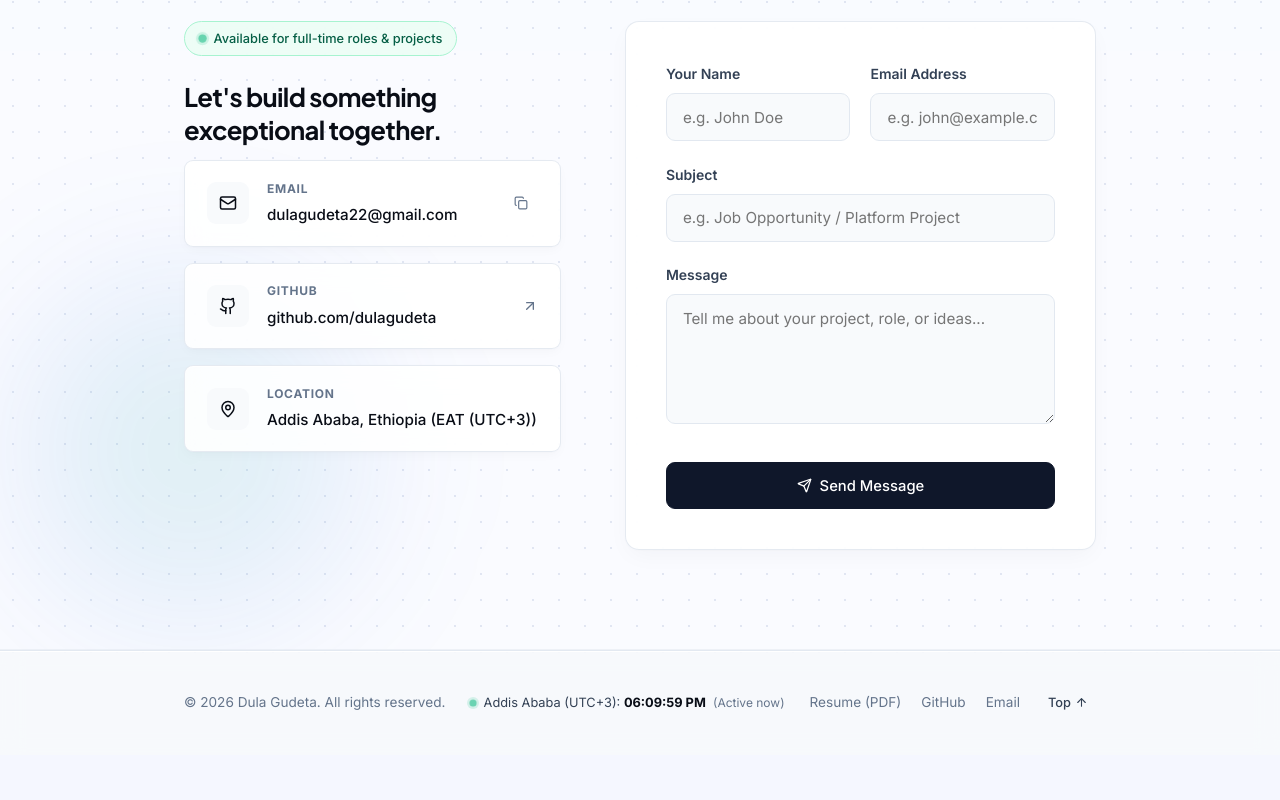
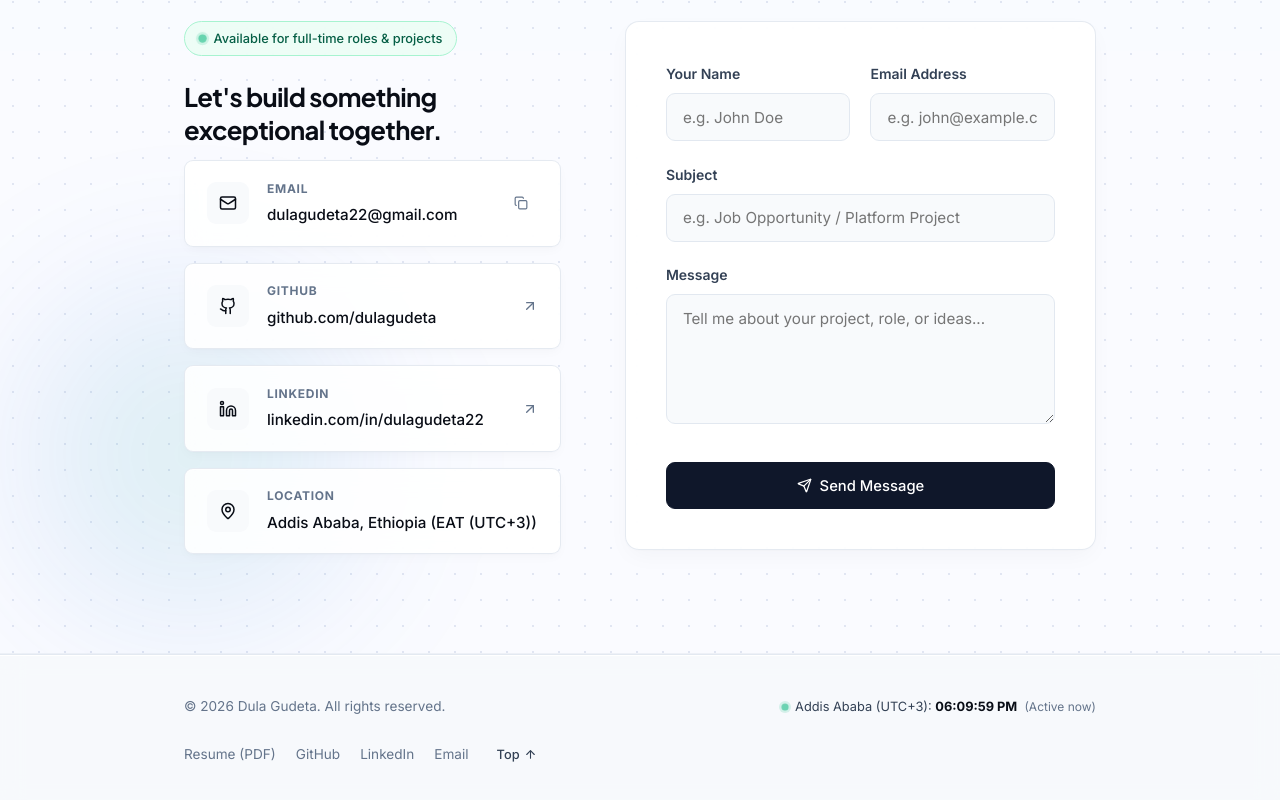
Before and after one commit to dulagudeta/portifolio, a React (Vite) app: page / in a window 1280 px wide. Shown: the part 5601-6401 px from the top of the page. Before the commit the page ends 6356 px from the top, so only its background shows below. Built offline with nearby package versions, Linux system fonts and the light colour scheme; no server answers.

Commit message:
feat: add contact section with Web3Forms integration and supporting UI components

```diff
--- a/src/components/Contact.jsx
+++ b/src/components/Contact.jsx
@@ -1,6 +1,6 @@
 import React, { useState } from 'react';
 import { Mail, MapPin, Copy, Check, Send, ArrowUpRight, AlertCircle } from 'lucide-react';
-import { GithubIcon } from './Icons';
+import { GithubIcon, LinkedinIcon } from './Icons';
 import { personalInfo } from '../data/portfolioData';
 
 // Web3Forms API key loaded securely from .env (VITE_WEB3FORMS_ACCESS_KEY)
@@ -137,6 +137,25 @@
                 <ArrowUpRight size={16} className="modern-card-arrow" />
               </a>
 
+              {/* LinkedIn Card */}
+              <a
+                href={personalInfo.contacts.linkedin}
+                target="_blank"
+                rel="noopener noreferrer"
+                className="modern-contact-card modern-contact-card-interactive"
+              >
+                <div className="modern-card-icon">
+                  <LinkedinIcon size={18} />
+                </div>
+                <div className="modern-card-body">
+                  <span className="modern-card-label">LinkedIn</span>
+                  <span className="modern-card-link">
+                    linkedin.com/in/dulagudeta22
+                  </span>
+                </div>
+                <ArrowUpRight size={16} className="modern-card-arrow" />
+              </a>
+
               {/* Location Card */}
               <div className="modern-contact-card">
                 <div className="modern-card-icon">
--- a/src/components/Footer.jsx
+++ b/src/components/Footer.jsx
@@ -62,6 +62,9 @@
           <a href={personalInfo.contacts.github} target="_blank" rel="noopener noreferrer">
             GitHub
           </a>
+          <a href={personalInfo.contacts.linkedin} target="_blank" rel="noopener noreferrer">
+            LinkedIn
+          </a>
           <a href={`mailto:${personalInfo.contacts.email}`}>
             Email
           </a>
--- a/src/components/Icons.jsx
+++ b/src/components/Icons.jsx
@@ -19,3 +19,24 @@
     </svg>
   );
 }
+
+export function LinkedinIcon({ size = 16, className = '', ...props }) {
+  return (
+    <svg
+      width={size}
+      height={size}
+      viewBox="0 0 24 24"
+      fill="none"
+      stroke="currentColor"
+      strokeWidth="2"
+      strokeLinecap="round"
+      strokeLinejoin="round"
+      className={className}
+      {...props}
+    >
+      <path d="M16 8a6 6 0 0 1 6 6v7h-4v-7a2 2 0 0 0-2-2 2 2 0 0 0-2 2v7h-4v-7a6 6 0 0 1 6-6z" />
+      <rect x="2" y="9" width="4" height="12" />
+      <circle cx="4" cy="4" r="2" />
+    </svg>
+  );
+}
--- a/src/data/portfolioData.js
+++ b/src/data/portfolioData.js
@@ -20,6 +20,7 @@
     phone: "+251 900 000 000",
     github: "https://github.com/dulagudeta",
     githubUsername: "dulagudeta",
+    linkedin: "https://linkedin.com/in/dulagudeta22",
     location: "Addis Ababa, Ethiopia",
   },
   stats: [
```
